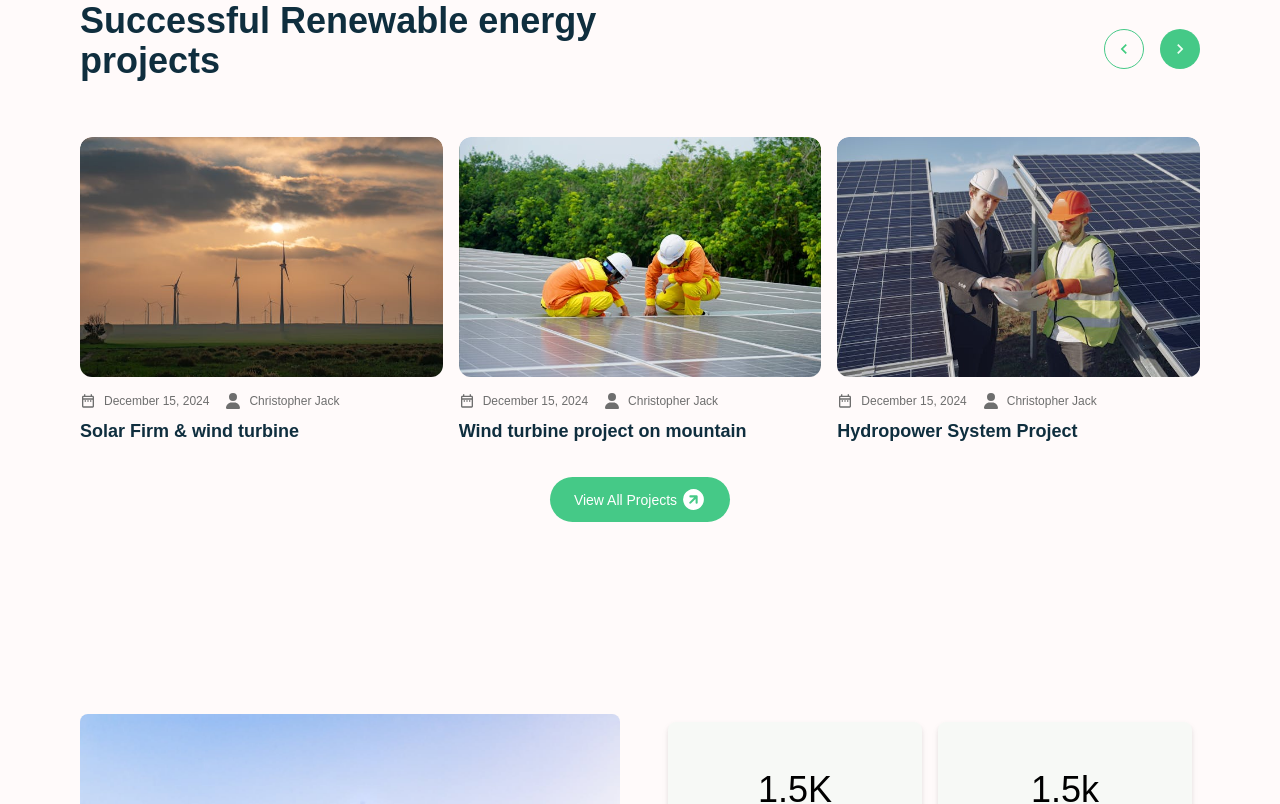
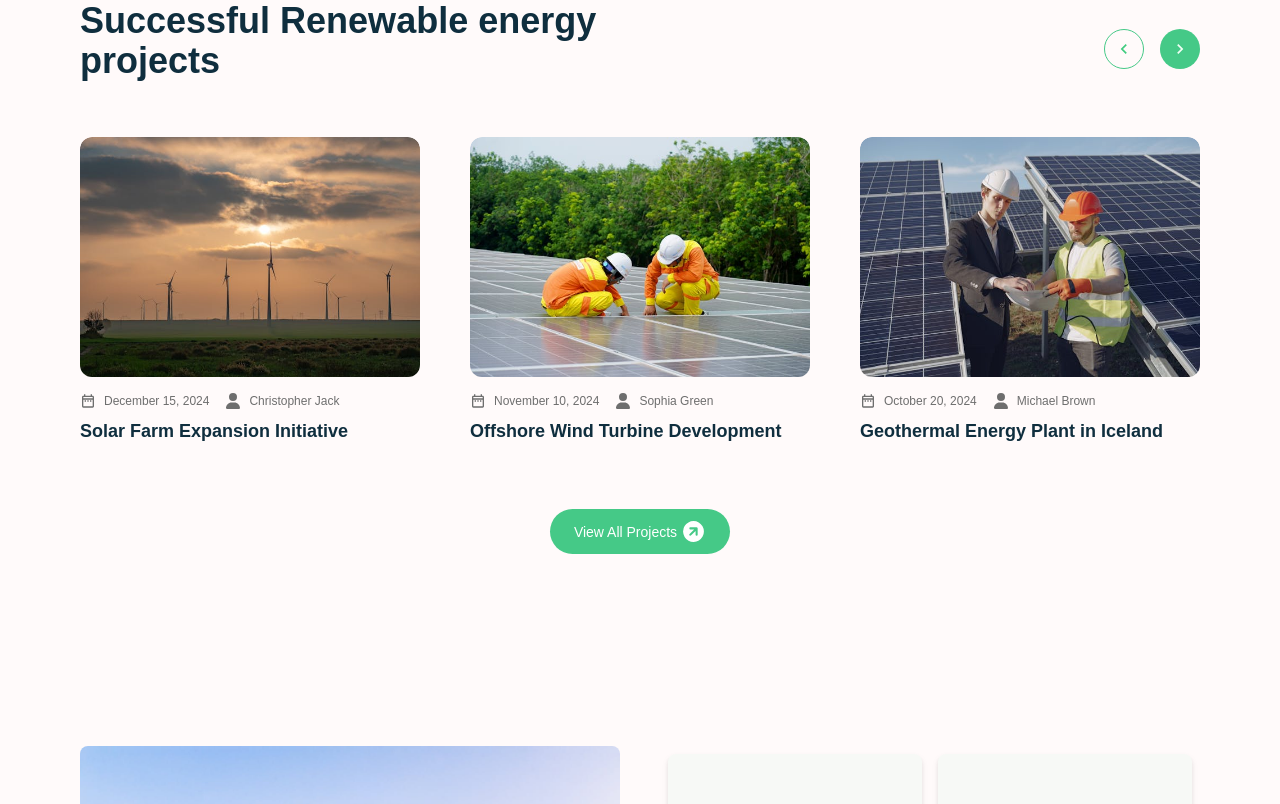
Before and after one commit to Rozmyk/SolarNova, a Next.js app: page / in a window 1280 px wide. Shown: the part 1980-2784 px from the top of the page. Built offline with nearby package versions, Linux system fonts and the light colour scheme.

Commit message:
Add Swiper carousel logic

```diff
--- a/src/components/Projects/Projects.tsx
+++ b/src/components/Projects/Projects.tsx
@@ -1,15 +1,21 @@
+'use client'
 import Wrapper from '../Wrapper/Wrapper'
 import TitleText from '../ui/TitleText/TitleText'
-import CarouselButtons from './CarouselButtons/CarouselButtonts'
 import Button from '../ui/Button/Button'
 import { MdOutlineDateRange } from 'react-icons/md'
 import { FaUser } from 'react-icons/fa6'
+import { Swiper, SwiperSlide } from 'swiper/react'
+import { useRef } from 'react'
+import 'swiper/css'
+
+import projectData from '../../../data/projectsData'
+import CarouselButtons from './CarouselButtons/CarouselButtonts'
 
 const ProjectCard = ({ src, title, author, date }: { src: string; title: string; author: string; date: string }) => {
 	return (
-		<div className=' w-full rounded-xl overflow-hidden '>
+		<div className='w-full rounded-xl overflow-hidden'>
 			<div
-				className=' w-full h-60 rounded-xl'
+				className='w-full h-60 rounded-xl'
 				style={{
 					backgroundImage: `url(${src})`,
 					backgroundSize: 'cover',
@@ -29,7 +35,10 @@ const ProjectCard = ({ src, title, author, date }: { src: string; title: string;
 		</div>
 	)
 }
+
 const Projects = () => {
+	const swiperRef = useRef<any>(null)
+
 	return (
 		<Wrapper>
 			<div className='flex md:flex-row flex-col justify-between items-center gap-4 mb-2 p-4'>
@@ -37,31 +46,28 @@ const Projects = () => {
 					<TitleText>Successful Renewable energy projects</TitleText>
 				</div>
 				<div className='w-full md:w-1/2 flex justify-end'>
-					<CarouselButtons />
+					<CarouselButtons
+						onPrev={() => swiperRef.current?.slidePrev()}
+						onNext={() => swiperRef.current?.slideNext()}
+					/>
 				</div>
 			</div>
 			<div className='p-4 flex w-full gap-4 flex-col md:flex-row'>
-				<ProjectCard
-					src='/projectImage1.jpg'
-					title='Solar Firm & wind turbine'
-					date='December 15, 2024'
-					author='Christopher Jack'
-				/>
-				<ProjectCard
-					src='/projectImage2.jpg'
-					title='Wind turbine project on mountain'
-					date='December 15, 2024'
-					author='Christopher Jack'
-				/>
-				<ProjectCard
-					src='/projectImage3.jpg'
-					title='Hydropower System Project'
-					date='December 15, 2024'
-					author='Christopher Jack'
-				/>
+				<Swiper loop spaceBetween={50} slidesPerView={3} onSwiper={swiper => (swiperRef.current = swiper)}>
+					{projectData.map(project => (
+						<SwiperSlide key={project.title}>
+							<ProjectCard src={project.src} title={project.title} date={project.date} author={project.author} />
+						</SwiperSlide>
+					))}
+				</Swiper>
 			</div>
-			<div className='flex justify-center items-center w-full p-4'>
-				<Button>View all projects</Button>
+			<div className='flex justify-center items-center w-full p-4 mt-8'>
+				<Button
+					onClick={() => {
+						swiperRef.current?.slideNext()
+					}}>
+					View all projects
+				</Button>
 			</div>
 		</Wrapper>
 	)
```
